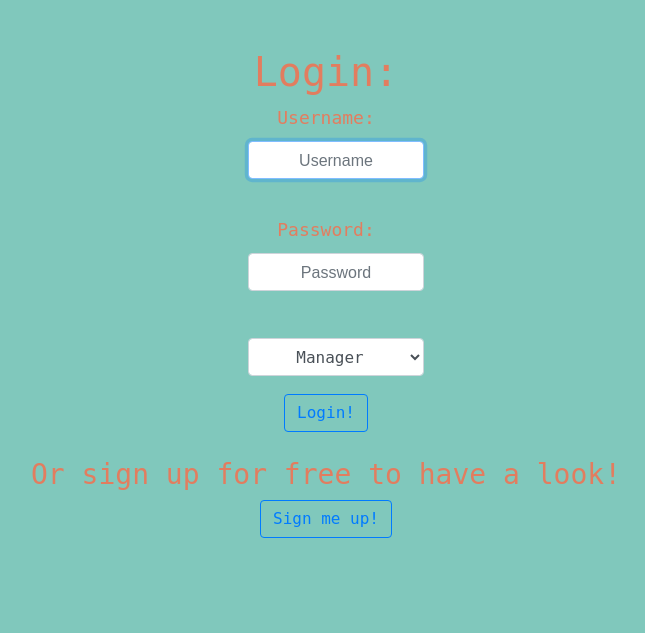
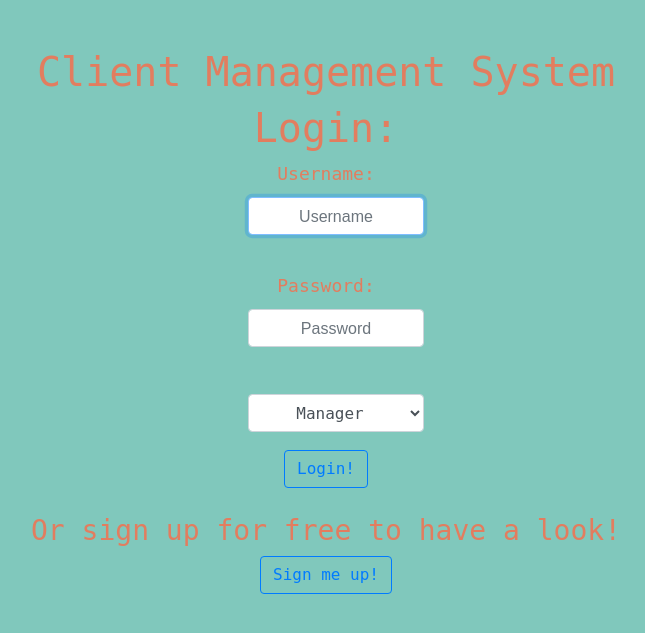
Before and after one commit to backstab319/Client-Management-System, a PHP site: page / in a window 1280 px wide. Shown: the top 633 px of the page, without its empty margins (314-959 px from the left). Run offline with PHP 8.4, Linux system fonts and the light colour scheme.

Commit message:
Polished Code

```diff
--- a/index.php
+++ b/index.php
@@ -17,6 +17,9 @@
 <div class="background d-flex align-items-start justify-content-center">
 <div class="overlay mt-5">
 <div class="container-fluid">
+<div class="container-fluid">
+    <h1 class="heading-1">Client Management System</h1>
+</div>
 <div class="container text-center">
         <h1 class="heading-1"> Login: </h1>
 </div>
```
